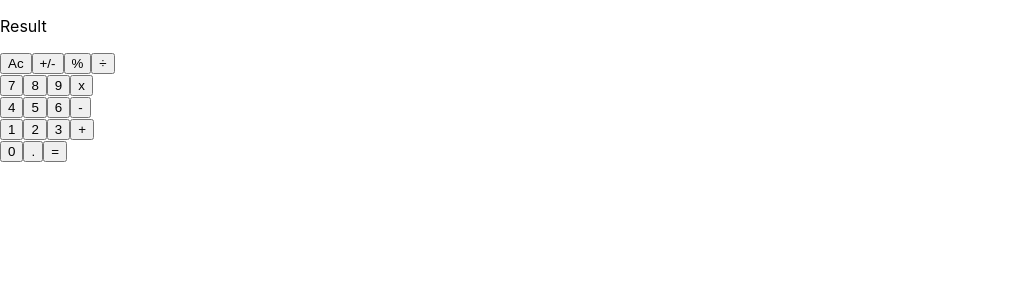
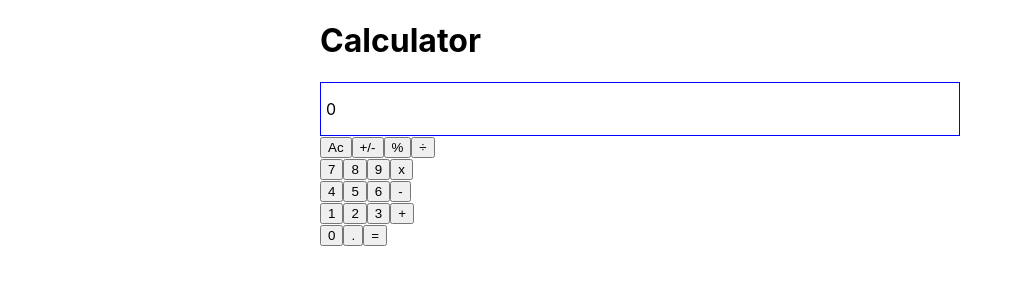
Before and after one commit to pelzolga123/React-Calculator, a React (Create React App) app: page / in a window 1280 px wide. Shown: the top 300 px of the page, without its empty margins (0-1023 px from the left). Built offline with nearby package versions, Linux system fonts and the light colour scheme.

Commit message:
Finished Display component

```diff
--- /dev/null
+++ b/src/components/App.css
@@ -0,0 +1,9 @@
+.result{
+    border: 1px solid blue;
+    padding-left: 5px;
+}
+.App{
+    width: 50%;
+    margin-right: auto;
+    margin-left: auto;
+}
--- a/src/components/App.js
+++ b/src/components/App.js
@@ -1,12 +1,13 @@
 import React, { Component } from 'react';
 import ButtonPanel from './ButtonPanel';
 import Display from './Display';
+import './App.css';
 
 class App extends Component {
   render() {
     return (
       <div className="App">
-        <header className="App-header" />
+        <h1>Calculator</h1>
         <Display/>
         <ButtonPanel />
       </div>
--- a/src/components/ButtonPanel.js
+++ b/src/components/ButtonPanel.js
@@ -12,7 +12,7 @@ class ButtonPanel extends React.Component {
 
   render() {
     return (
-      <div>
+      <div class ='panel'>
         <div className="first-row">
           <Button btnName="Ac" />
           <Button btnName="+/-" />
--- a/src/components/Display.js
+++ b/src/components/Display.js
@@ -1,11 +1,16 @@
 import React from 'react';
 
-function Display() {
+const Display = (data) => {
+  const { result } = data;
   return (
-    <div>
-      <p>Result</p>
+    <div className="result">
+      <p>{result}</p>
     </div>
   );
-}
+};
+
+Display.defaultProps = {
+  result: '0',
+};
 
 export default Display;
```
